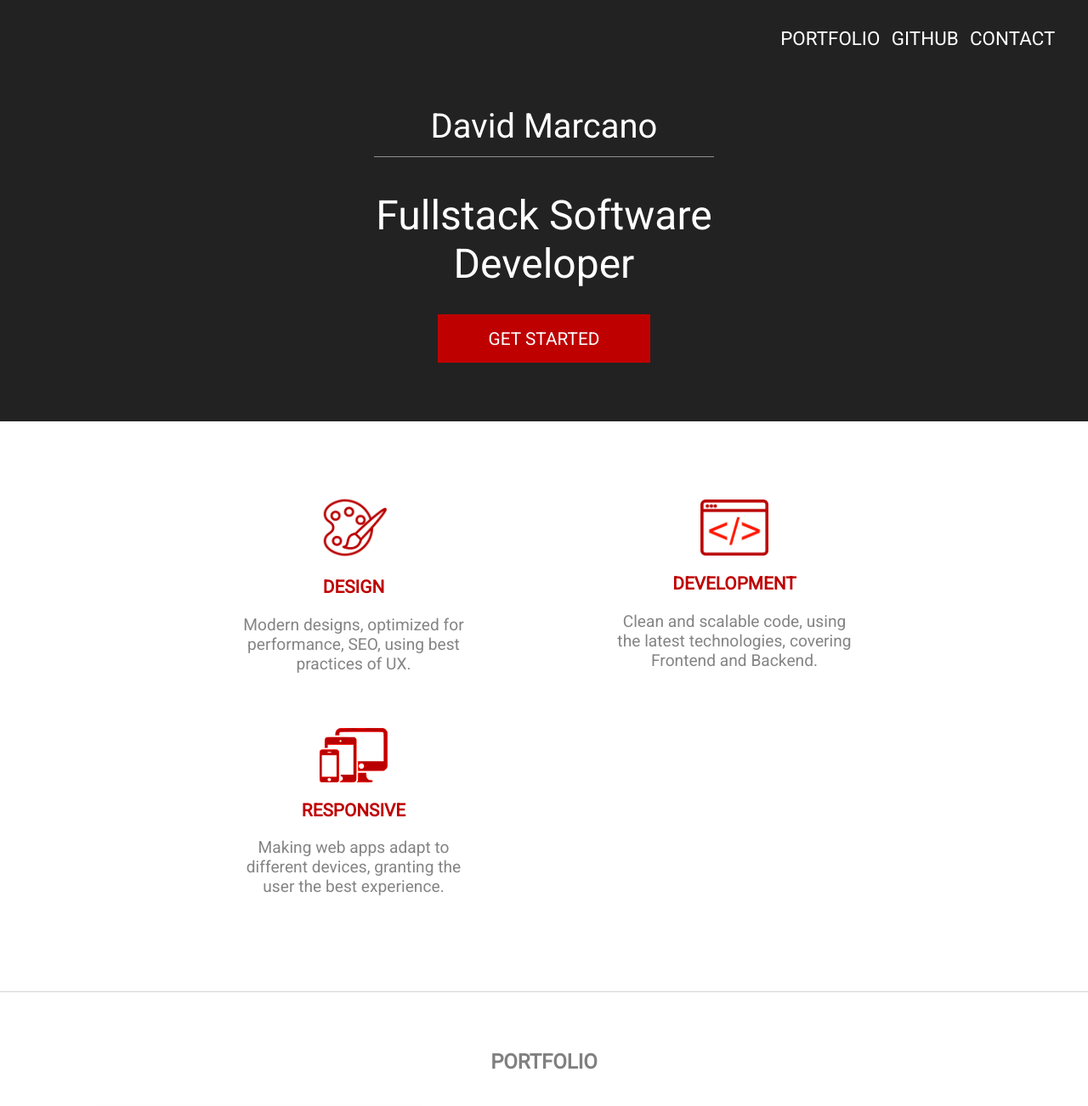
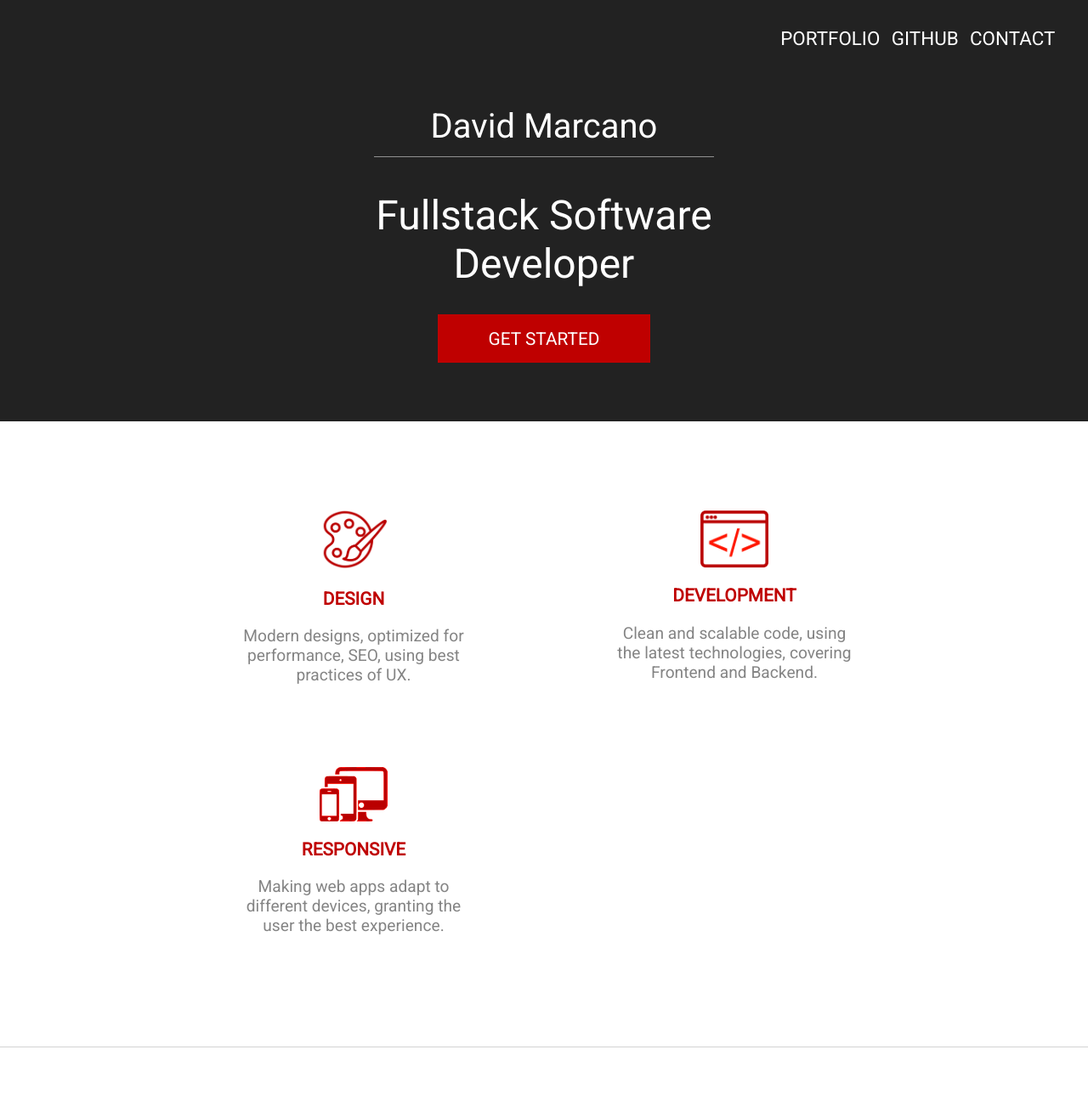
Before and after one commit to hidanscript/portfolio-v2-2020, a React (Create React App) app: page / in a window 1280 px wide. Shown: the top 1302 px of the page at 85% size. Built offline with nearby package versions, Linux system fonts and the light colour scheme; no server answers.

Commit message:
Funciona en Safari

```diff
--- a/package.json
+++ b/package.json
@@ -18,7 +18,7 @@
     "socket.io-client": "^2.3.0"
   },
   "scripts": {
-    "start": "react-scripts start",
+    "start": "PORT=80 react-scripts start",
     "build": "react-scripts build",
     "test": "react-scripts test",
     "eject": "react-scripts eject"
--- a/src/Components/Skills/index.css
+++ b/src/Components/Skills/index.css
@@ -6,6 +6,7 @@
   display: grid;
   justify-content: space-between;
   grid-template-columns: repeat(auto-fit, minmax(300px, 1fr));
+  grid-auto-rows: 300px;
 }
 
 .skill-card {
```
